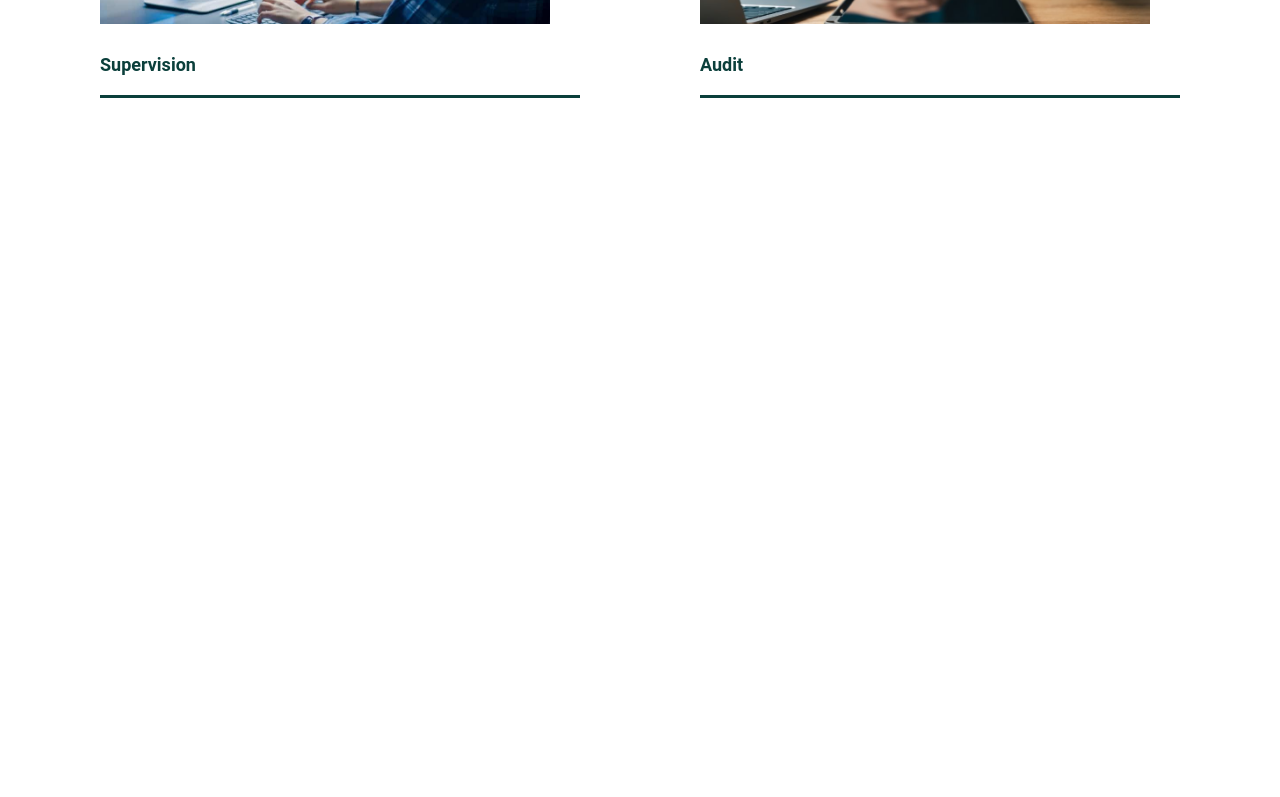
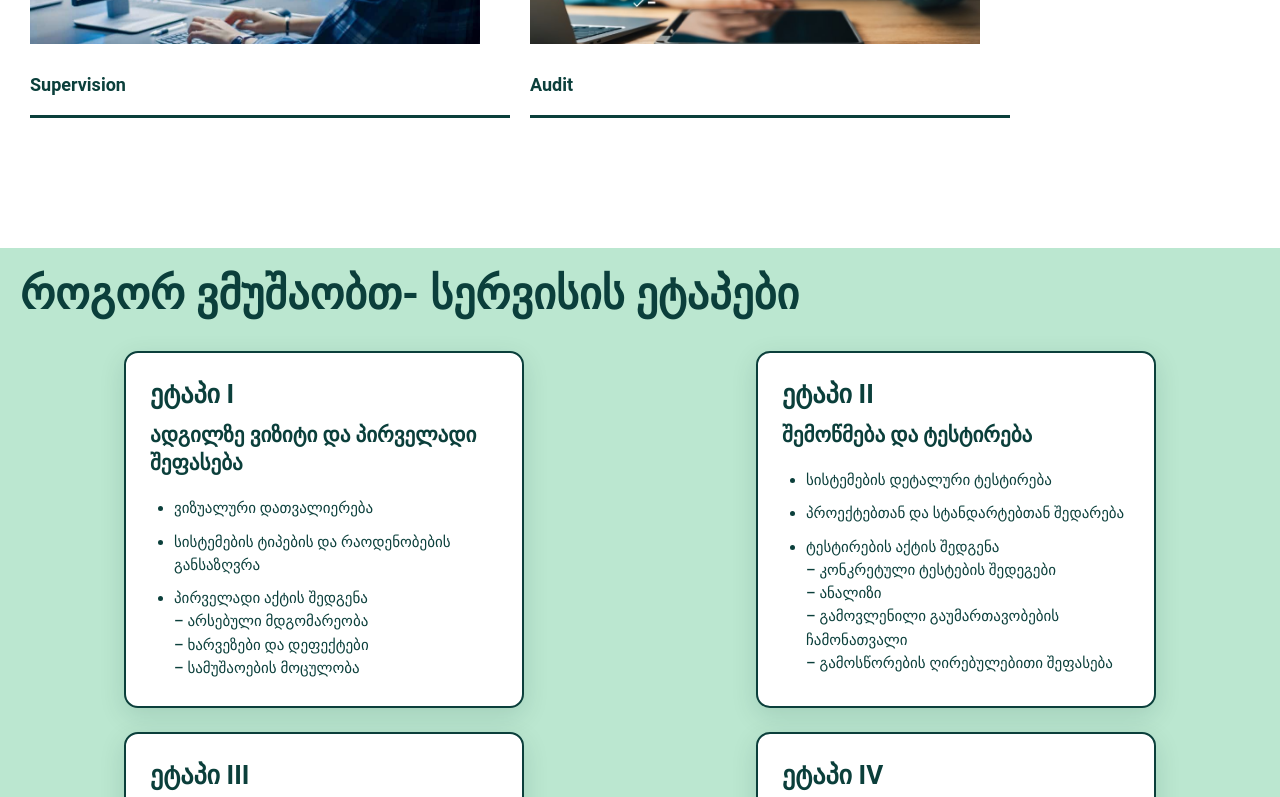
Before and after one commit to Guram12/enex, a Next.js app: page / in a window 1280 px wide. Shown: the part 2000-2797 px from the top of the page. Before the commit the page ends 2148 px from the top, so only its background shows below. Built offline with nearby package versions, Linux system fonts and the light colour scheme.

Commit message:
feat: add Header component and styles; implement scroll effect for dynamic styling

```diff
--- a/src/app/MainPage.module.css
+++ b/src/app/MainPage.module.css
@@ -87,7 +87,7 @@
   font-weight: 600 !important;
 }
 
-.social_icons_container{
+.social_icons_container {
   display: flex;
   flex-direction: column;
   align-items: center;
@@ -96,7 +96,7 @@
   margin-top: 20px;
 }
 
-.social_icon{
+.social_icon {
   transition: transform 0.3s ease-in-out;
   cursor: pointer;
 }
@@ -114,7 +114,6 @@
   justify-content: flex-start;
   width: 100%;
   min-height: 400px;
-  padding: 20px;
   margin-top: 700px;
 }
 
@@ -172,6 +171,7 @@
   align-items: center;
   align-items: flex-start;
   margin-bottom: 70px;
+  padding: 20px;
 }
 
 .experiance_header {
@@ -201,7 +201,7 @@
   flex-direction: row;
   flex-wrap: wrap;
   align-items: center;
-  justify-content: space-around;
+  justify-content: flex-start;
   width: 100%;
   min-height: 400px;
   padding: 20px;
@@ -248,3 +248,85 @@
   background-color: var(--dark-green-color);
   margin-top: 20px;
 }
+
+
+
+.work_steps_container {
+  display: flex;
+  flex-direction: column;
+  align-items: flex-start;
+  justify-content: flex-start;
+  width: 100%;
+  margin-top: 100px;
+  min-height: 400px;
+  padding: 20px;
+  background: var(--light-green);
+
+}
+
+
+.work_steps_header {
+  font-size: 44px;
+  color: var(--dark-green-color);
+  font-weight: 700 !important;
+  max-width: 980px;
+  line-height: 1.2;
+}
+
+
+.work_steps_child_cont {
+  display: flex;
+  flex-direction: row;
+  align-items: stretch;
+  justify-content: space-around;
+  width: 100%;
+  min-height: 280px;
+  gap: 24px;
+  flex-wrap: wrap;
+  margin-top: 30px;
+
+}
+
+
+.work_steps{
+  background-color: var(--white-text-color);
+  width: 400px;
+  min-height: 320px;
+  border: 2px solid var(--dark-green-color);
+  border-radius: 14px;
+  padding: 26px 24px;
+  display: flex;
+  flex-direction: column;
+  align-items: flex-start;
+  justify-content: flex-start;
+  box-shadow: 0 8px 26px rgba(11, 63, 59, 0.14);
+}
+
+.work_steps_title {
+  font-size: 26px;
+  color: var(--dark-green-color);
+  font-weight: 700 !important;
+}
+
+.work_steps_subtitle {
+  font-size: 21px;
+  color: var(--dark-green-color);
+  font-weight: 600 !important;
+  margin-top: 12px;
+  line-height: 1.35;
+}
+
+.work_steps_list {
+  margin-top: 20px;
+  padding-left: 24px;
+  display: flex;
+  flex-direction: column;
+  gap: 10px;
+}
+
+.work_steps_list_item {
+  font-size: 15px;
+  color: var(--dark-green-color);
+  line-height: 1.55;
+  font-weight: 500 !important;
+}
--- a/src/app/MainPageClient.tsx
+++ b/src/app/MainPageClient.tsx
@@ -1,7 +1,7 @@
 "use client";
 
 import "./globals.css";
-import Header from "./header/Header";
+import Header from "./header&footer/Header";
 import styles from './MainPage.module.css';
 import { useEffect } from "react";
 import audit_image from "../app/assets/audit.jpg";
@@ -213,6 +213,78 @@ export default function MainPageClient() {
 
 
 
+          <div className={styles.work_steps_container} >
+            <h1 className={styles.work_steps_header} >როგორ ვმუშაობთ- სერვისის ეტაპები</h1>
+
+            <div className={styles.work_steps_child_cont} >
+
+              {/* step 1 */}
+              <div className={styles.work_steps} >
+                <h2 className={styles.work_steps_title}>ეტაპი I</h2>
+                <h3 className={styles.work_steps_subtitle}>ადგილზე ვიზიტი და პირველადი შეფასება</h3>
+                <ul className={styles.work_steps_list} >
+                  <li className={styles.work_steps_list_item} >ვიზუალური დათვალიერება</li>
+                  <li className={styles.work_steps_list_item} >სისტემების ტიპების და რაოდენობების განსაზღვრა</li>
+                  <li className={styles.work_steps_list_item} >პირველადი აქტის შედგენა
+                    <br /> – არსებული მდგომარეობა
+                    <br /> – ხარვეზები და დეფექტები
+                    <br /> – სამუშაოების მოცულობა
+                  </li>
+                </ul>
+              </div>
+
+              {/* step 2 */}
+              <div className={styles.work_steps} >
+                <h2 className={styles.work_steps_title}>ეტაპი II</h2>
+                <h3 className={styles.work_steps_subtitle}>შემოწმება და ტესტირება</h3>
+                <ul className={styles.work_steps_list} >
+                  <li className={styles.work_steps_list_item} >სისტემების დეტალური ტესტირება</li>
+                  <li className={styles.work_steps_list_item} >პროექტებთან და სტანდარტებთან შედარება</li>
+                  <li className={styles.work_steps_list_item} >ტესტირების აქტის შედგენა
+                    <br /> – კონკრეტული ტესტების შედეგები
+                    <br /> – ანალიზი
+                    <br /> – გამოვლენილი გაუმართავობების ჩამონათვალი
+                    <br /> – გამოსწორების ღირებულებითი შეფასება
+                  </li>
+                </ul>
+              </div>
+
+              {/* step 3 */}
+              <div className={styles.work_steps} >
+                <h2 className={styles.work_steps_title}>ეტაპი III</h2>
+                <h3 className={styles.work_steps_subtitle}>პრობლემების აღმოფხვრა</h3>
+                <ul className={styles.work_steps_list} >
+                  <li className={styles.work_steps_list_item} >გამოვლენილი ხარვეზების გამოსწორება</li>
+                  <li className={styles.work_steps_list_item} >მონტაჟი / ჩანაცვლება /კორექცია</li>
+                  <li className={styles.work_steps_list_item} >ხელახალი ტესტირება</li>
+                  <li className={styles.work_steps_list_item} >სისტემის გამართულ მუშაობაზე დადასტურება</li>
+                </ul>
+              </div>
+
+              {/* step 4 */}
+              <div className={styles.work_steps} >
+                <h2 className={styles.work_steps_title}>ეტაპი IV</h2>
+                <h3 className={styles.work_steps_subtitle}>წლიური გეგმიური სერვისი</h3>
+                <ul className={styles.work_steps_list} >
+                  <li className={styles.work_steps_list_item} >სისტემების რეგულარულ და გეგმიურ შემოწმებას</li>
+                  <li className={styles.work_steps_list_item} >ფუნქციონალურ და ტექნიკურ ტესტირებებს</li>
+                  <li className={styles.work_steps_list_item} >გეგმიური ტექნიკური სამუშაოების შესრულებას
+                    <br /> – მაკომპლექტებელი და სახარჯი
+                    მასალების შეცვლას
+                    <br /> – მწარმოებლის რეკომენდაციებისა და ტექნიკური რეგლამენტის შესაბამისად
+                  </li>
+                  <li className={styles.work_steps_list_item} >შემოწმებისა და ტესტირების შედეგების დოკუმენტირებას</li>
+                  <li className={styles.work_steps_list_item} >ტექნიკური აქტებისა და ანგარიშების შედგენას</li>
+
+
+                </ul>
+              </div>
+
+
+            </div>
+
+
+          </div>
         </div>
       </main>
     </div>
```
Also changed, not shown: src/app/header&footer/Header.module.css (renamed from src/app/header/Header.module.css), src/app/header&footer/Header.tsx (renamed from src/app/header/Header.tsx).
